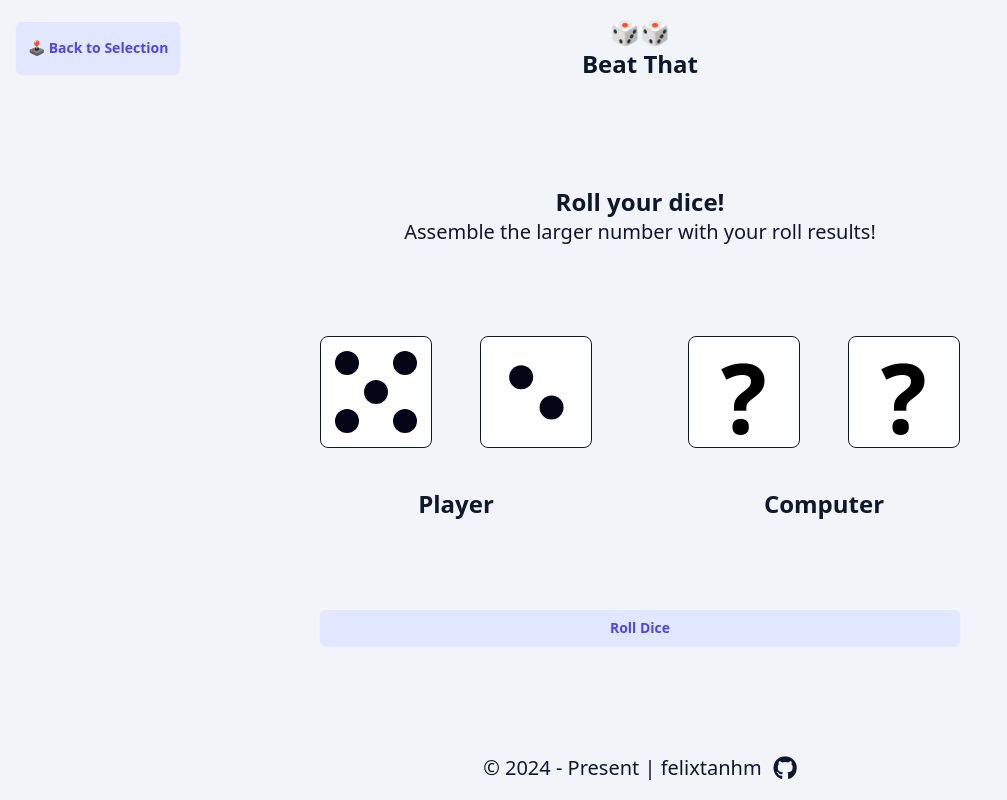
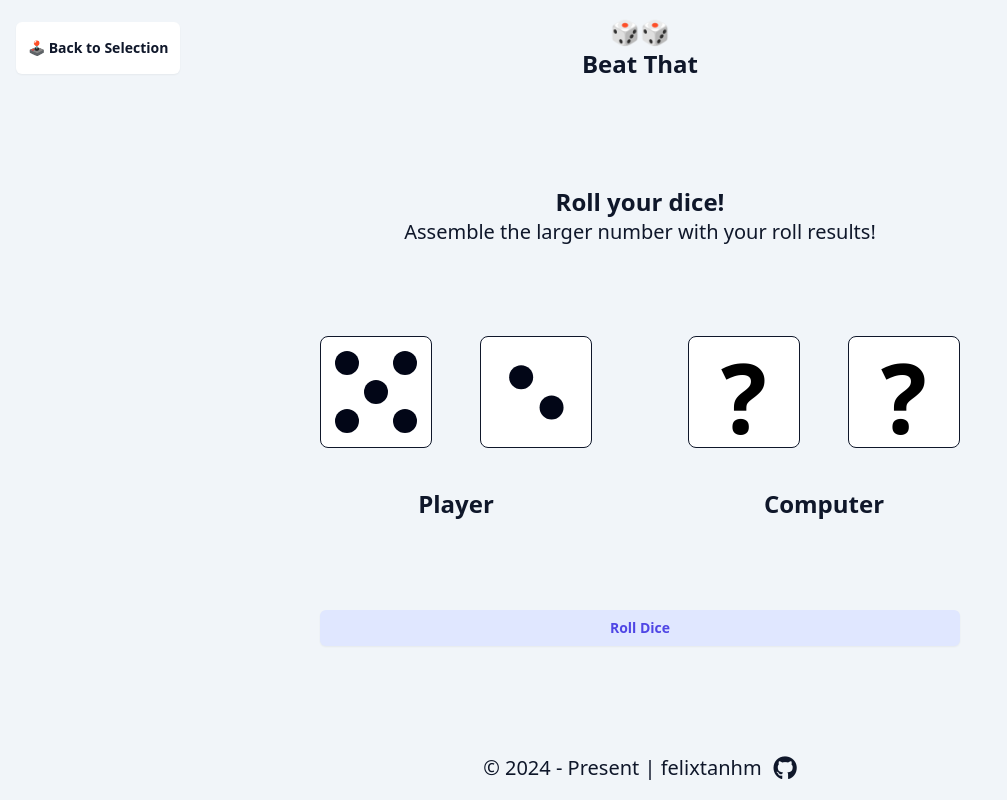
Before and after one commit to felixtanhm/game-arcade, a React (Vite) app: page /beatthat in a window 1280 px wide. Shown: the whole page, without its empty margins (0-1007 px from the left). Built offline with nearby package versions, Linux system fonts and the light colour scheme; a web font is replaced by a local one.

Commit message:
Update live url

```diff
--- a/src/components/BeatThat/BeatThat.jsx
+++ b/src/components/BeatThat/BeatThat.jsx
@@ -1,6 +1,6 @@
 import React from "react";
 import Button from "../Button";
-import Dice from "../Dice";
+import Dice from "./Dice";
 import DialogTW from "../DialogTW";
 import { randomInt } from "../../utils/helperFunctions";
 
--- a/src/components/Dice/index.jsx
+++ /dev/null
@@ -1,2 +0,0 @@
-export * from './Dice';
-export { default } from './Dice';
--- a/src/components/Nav/Nav.jsx
+++ b/src/components/Nav/Nav.jsx
@@ -42,7 +42,12 @@ function Nav({ route = "/" }) {
           <span className="font-bold text-2xl">{game.emoji}</span>
           <p className="font-bold text-xl sm:text-2xl">{game.title}</p>
         </div>
-        <Button variant="soft" type="link" href="/" customStyles={"w-fit	py-4"}>
+        <Button
+          variant="secondary"
+          type="link"
+          href="/"
+          customStyles={"w-fit	py-4"}
+        >
           🕹️ Back to Selection
         </Button>
       </div>
```
Also changed, not shown: src/assets/game-arcade.gif (added), src/components/BeatThat/Dice.jsx (renamed from src/components/Dice/Dice.jsx), 1 other file (tests, documents, lock files or other folders).
